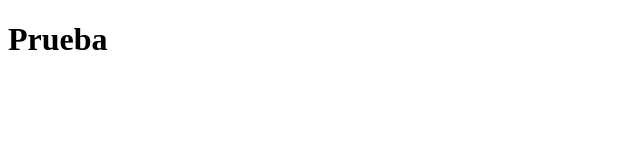
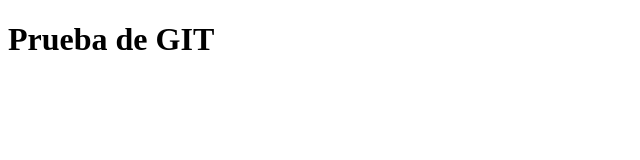
Before and after one commit to SantiagoAcevedoM/Retos_Acc, a plain HTML site: page index.html in a window 1280 px wide. Shown: the whole page, without its empty margins (0-640 px from the left). Drawn offline with Linux system fonts and the light colour scheme.

Commit message:
Cambio de header

```diff
--- a/index.html
+++ b/index.html
@@ -7,6 +7,6 @@
     <title>Document</title>
 </head>
 <body>
-    <h1>Prueba</h1>
+    <h1>Prueba de GIT</h1>
 </body>
 </html>
```
